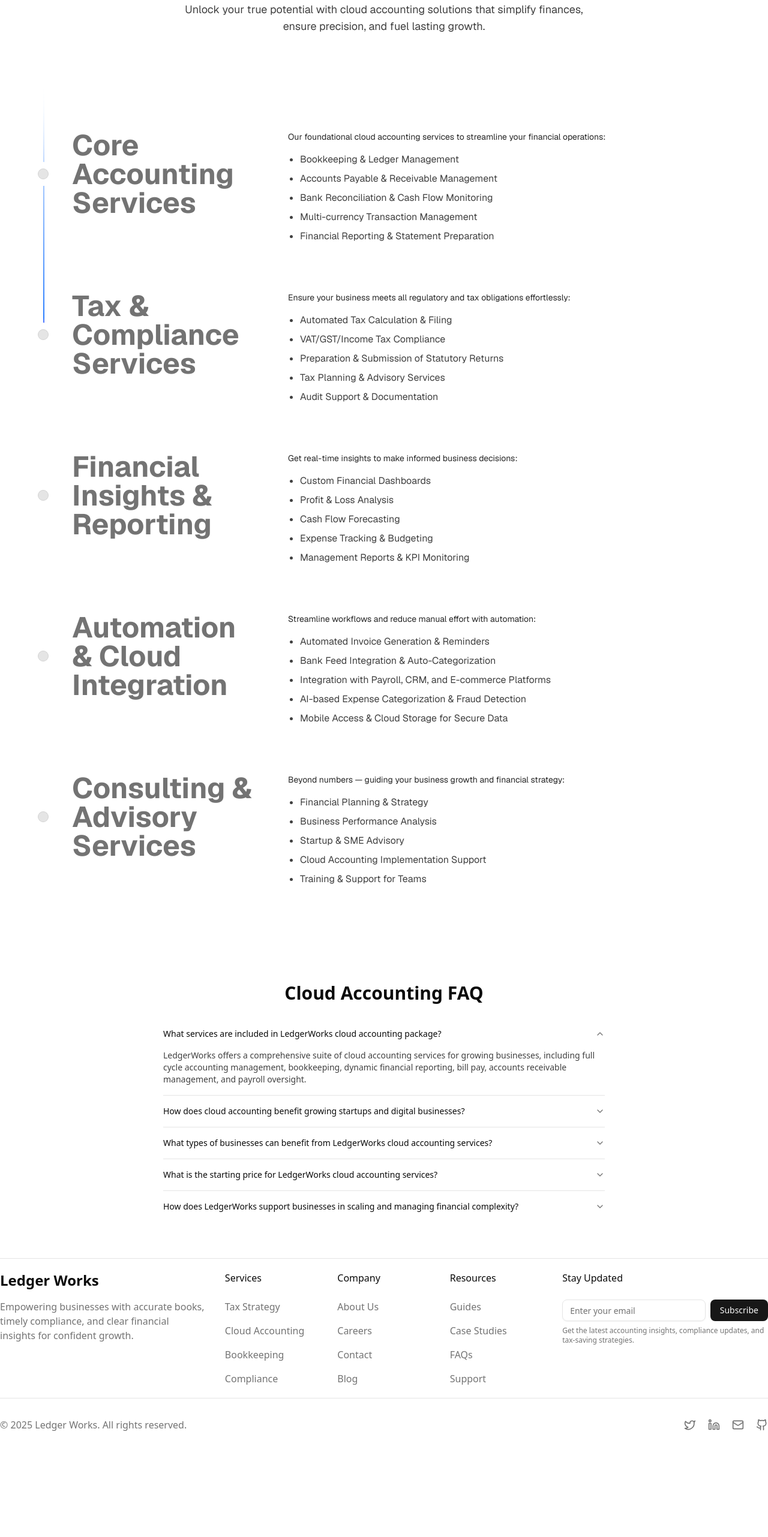
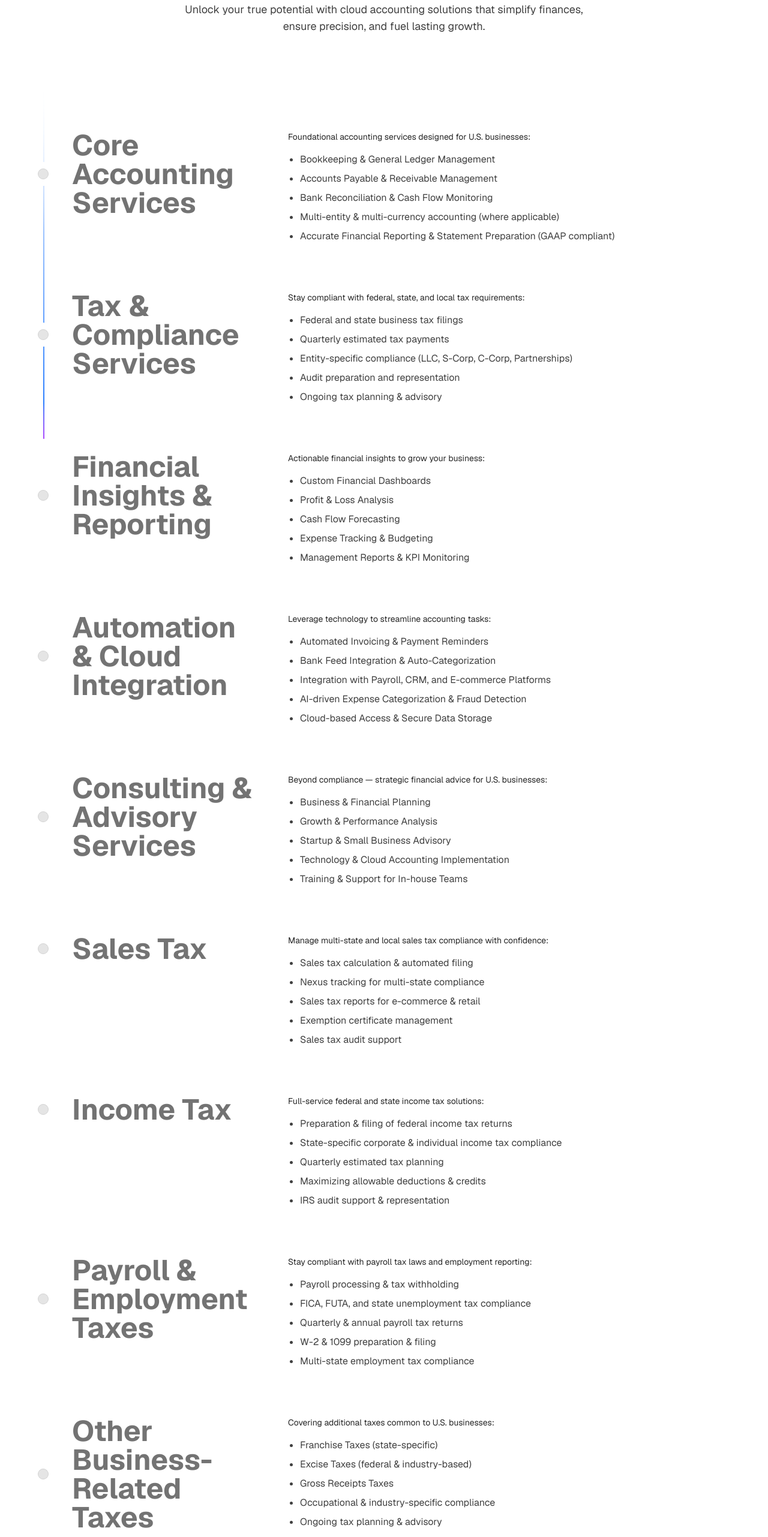
Before and after one commit to Ayushxcodes/ledgerworks, a Next.js app: page /cloud in a window 1280 px wide. Shown: the part 234-2797 px from the top of the page at 60% size. Before the commit the page ends 2654 px from the top, so only its background shows below. Built offline with nearby package versions, Linux system fonts and the light colour scheme.

Commit message:
cloud_update

```diff
--- a/src/components/Cloud/Cloud.tsx
+++ b/src/components/Cloud/Cloud.tsx
@@ -14,15 +14,14 @@ export function CloudAccountingTimeline() {
       content: (
         <div>
           <p className="mb-4 text-sm text-neutral-800 dark:text-neutral-200">
-            Our foundational cloud accounting services to streamline your
-            financial operations:
+            Foundational accounting services designed for U.S. businesses:
           </p>
           <ul className="list-disc ml-5 space-y-2 text-neutral-700 dark:text-neutral-300">
-            <li>Bookkeeping & Ledger Management</li>
+            <li>Bookkeeping & General Ledger Management</li>
             <li>Accounts Payable & Receivable Management</li>
             <li>Bank Reconciliation & Cash Flow Monitoring</li>
-            <li>Multi-currency Transaction Management</li>
-            <li>Financial Reporting & Statement Preparation</li>
+            <li>Multi-entity & multi-currency accounting (where applicable)</li>
+            <li>Accurate Financial Reporting & Statement Preparation (GAAP compliant)</li>
           </ul>
         </div>
       ),
@@ -32,15 +31,14 @@ export function CloudAccountingTimeline() {
       content: (
         <div>
           <p className="mb-4 text-sm text-neutral-800 dark:text-neutral-200">
-            Ensure your business meets all regulatory and tax obligations
-            effortlessly:
+            Stay compliant with federal, state, and local tax requirements:
           </p>
           <ul className="list-disc ml-5 space-y-2 text-neutral-700 dark:text-neutral-300">
-            <li>Automated Tax Calculation & Filing</li>
-            <li>VAT/GST/Income Tax Compliance</li>
-            <li>Preparation & Submission of Statutory Returns</li>
-            <li>Tax Planning & Advisory Services</li>
-            <li>Audit Support & Documentation</li>
+            <li>Federal and state business tax filings</li>
+            <li>Quarterly estimated tax payments</li>
+            <li>Entity-specific compliance (LLC, S-Corp, C-Corp, Partnerships)</li>
+            <li>Audit preparation and representation</li>
+            <li>Ongoing tax planning & advisory</li>
           </ul>
         </div>
       ),
@@ -50,7 +48,7 @@ export function CloudAccountingTimeline() {
       content: (
         <div>
           <p className="mb-4 text-sm text-neutral-800 dark:text-neutral-200">
-            Get real-time insights to make informed business decisions:
+            Actionable financial insights to grow your business:
           </p>
           <ul className="list-disc ml-5 space-y-2 text-neutral-700 dark:text-neutral-300">
             <li>Custom Financial Dashboards</li>
@@ -67,14 +65,14 @@ export function CloudAccountingTimeline() {
       content: (
         <div>
           <p className="mb-4 text-sm text-neutral-800 dark:text-neutral-200">
-            Streamline workflows and reduce manual effort with automation:
+            Leverage technology to streamline accounting tasks:
           </p>
           <ul className="list-disc ml-5 space-y-2 text-neutral-700 dark:text-neutral-300">
-            <li>Automated Invoice Generation & Reminders</li>
+            <li>Automated Invoicing & Payment Reminders</li>
             <li>Bank Feed Integration & Auto-Categorization</li>
             <li>Integration with Payroll, CRM, and E-commerce Platforms</li>
-            <li>AI-based Expense Categorization & Fraud Detection</li>
-            <li>Mobile Access & Cloud Storage for Secure Data</li>
+            <li>AI-driven Expense Categorization & Fraud Detection</li>
+            <li>Cloud-based Access & Secure Data Storage</li>
           </ul>
         </div>
       ),
@@ -84,20 +82,88 @@ export function CloudAccountingTimeline() {
       content: (
         <div>
           <p className="mb-4 text-sm text-neutral-800 dark:text-neutral-200">
-            Beyond numbers — guiding your business growth and financial
-            strategy:
+            Beyond compliance — strategic financial advice for U.S. businesses:
           </p>
           <ul className="list-disc ml-5 space-y-2 text-neutral-700 dark:text-neutral-300">
-            <li>Financial Planning & Strategy</li>
-            <li>Business Performance Analysis</li>
-            <li>Startup & SME Advisory</li>
-            <li>Cloud Accounting Implementation Support</li>
-            <li>Training & Support for Teams</li>
+            <li>Business & Financial Planning</li>
+            <li>Growth & Performance Analysis</li>
+            <li>Startup & Small Business Advisory</li>
+            <li>Technology & Cloud Accounting Implementation</li>
+            <li>Training & Support for In-house Teams</li>
+          </ul>
+        </div>
+      ),
+    },
+    {
+      title: "Sales Tax",
+      content: (
+        <div>
+          <p className="mb-4 text-sm text-neutral-800 dark:text-neutral-200">
+            Manage multi-state and local sales tax compliance with confidence:
+          </p>
+          <ul className="list-disc ml-5 space-y-2 text-neutral-700 dark:text-neutral-300">
+            <li>Sales tax calculation & automated filing</li>
+            <li>Nexus tracking for multi-state compliance</li>
+            <li>Sales tax reports for e-commerce & retail</li>
+            <li>Exemption certificate management</li>
+            <li>Sales tax audit support</li>
+          </ul>
+        </div>
+      ),
+    },
+    {
+      title: "Income Tax",
+      content: (
+        <div>
+          <p className="mb-4 text-sm text-neutral-800 dark:text-neutral-200">
+            Full-service federal and state income tax solutions:
+          </p>
+          <ul className="list-disc ml-5 space-y-2 text-neutral-700 dark:text-neutral-300">
+            <li>Preparation & filing of federal income tax returns</li>
+            <li>State-specific corporate & individual income tax compliance</li>
+            <li>Quarterly estimated tax planning</li>
+            <li>Maximizing allowable deductions & credits</li>
+            <li>IRS audit support & representation</li>
+          </ul>
+        </div>
+      ),
+    },
+    {
+      title: "Payroll & Employment Taxes",
+      content: (
+        <div>
+          <p className="mb-4 text-sm text-neutral-800 dark:text-neutral-200">
+            Stay compliant with payroll tax laws and employment reporting:
+          </p>
+          <ul className="list-disc ml-5 space-y-2 text-neutral-700 dark:text-neutral-300">
+            <li>Payroll processing & tax withholding</li>
+            <li>FICA, FUTA, and state unemployment tax compliance</li>
+            <li>Quarterly & annual payroll tax returns</li>
+            <li>W-2 & 1099 preparation & filing</li>
+            <li>Multi-state employment tax compliance</li>
+          </ul>
+        </div>
+      ),
+    },
+    {
+      title: "Other Business-Related Taxes",
+      content: (
+        <div>
+          <p className="mb-4 text-sm text-neutral-800 dark:text-neutral-200">
+            Covering additional taxes common to U.S. businesses:
+          </p>
+          <ul className="list-disc ml-5 space-y-2 text-neutral-700 dark:text-neutral-300">
+            <li>Franchise Taxes (state-specific)</li>
+            <li>Excise Taxes (federal & industry-based)</li>
+            <li>Gross Receipts Taxes</li>
+            <li>Occupational & industry-specific compliance</li>
+            <li>Ongoing tax planning & advisory</li>
           </ul>
         </div>
       ),
     },
   ];
+
 
   return (
     <div className="relative w-full overflow-clip py-15">
```
